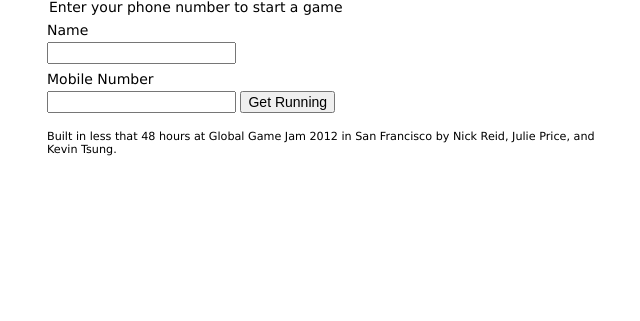
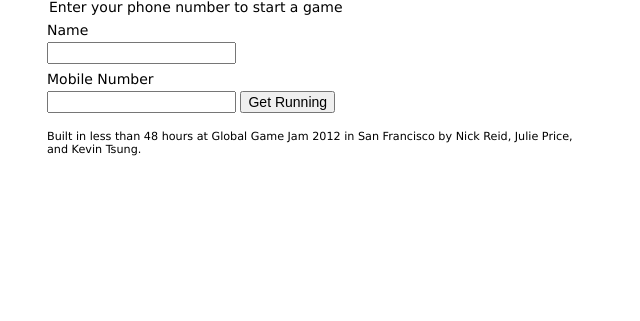
Before and after one commit to nickdotreid/Global-Game-Jam-2012, a Flask app: page / in a window 1280 px wide. Shown: the part 107-428 px from the top of the page, without its empty margins (318-958 px from the left). Run offline with Flask 2, Linux system fonts and the light colour scheme.

Commit message:
fixed typo

```diff
--- a/templates/pages/layout.html
+++ b/templates/pages/layout.html
@@ -44,7 +44,7 @@
 		<div id="foot">
 			{% block foot %}
 			<div class="byline">
-				<p>Built in less that 48 hours at Global Game Jam 2012 in San Francisco by Nick Reid, Julie Price, and Kevin Tsung.</p>
+				<p>Built in less than 48 hours at Global Game Jam 2012 in San Francisco by Nick Reid, Julie Price, and Kevin Tsung.</p>
 			</div>
 			{% endblock %}
 		</div>
```
